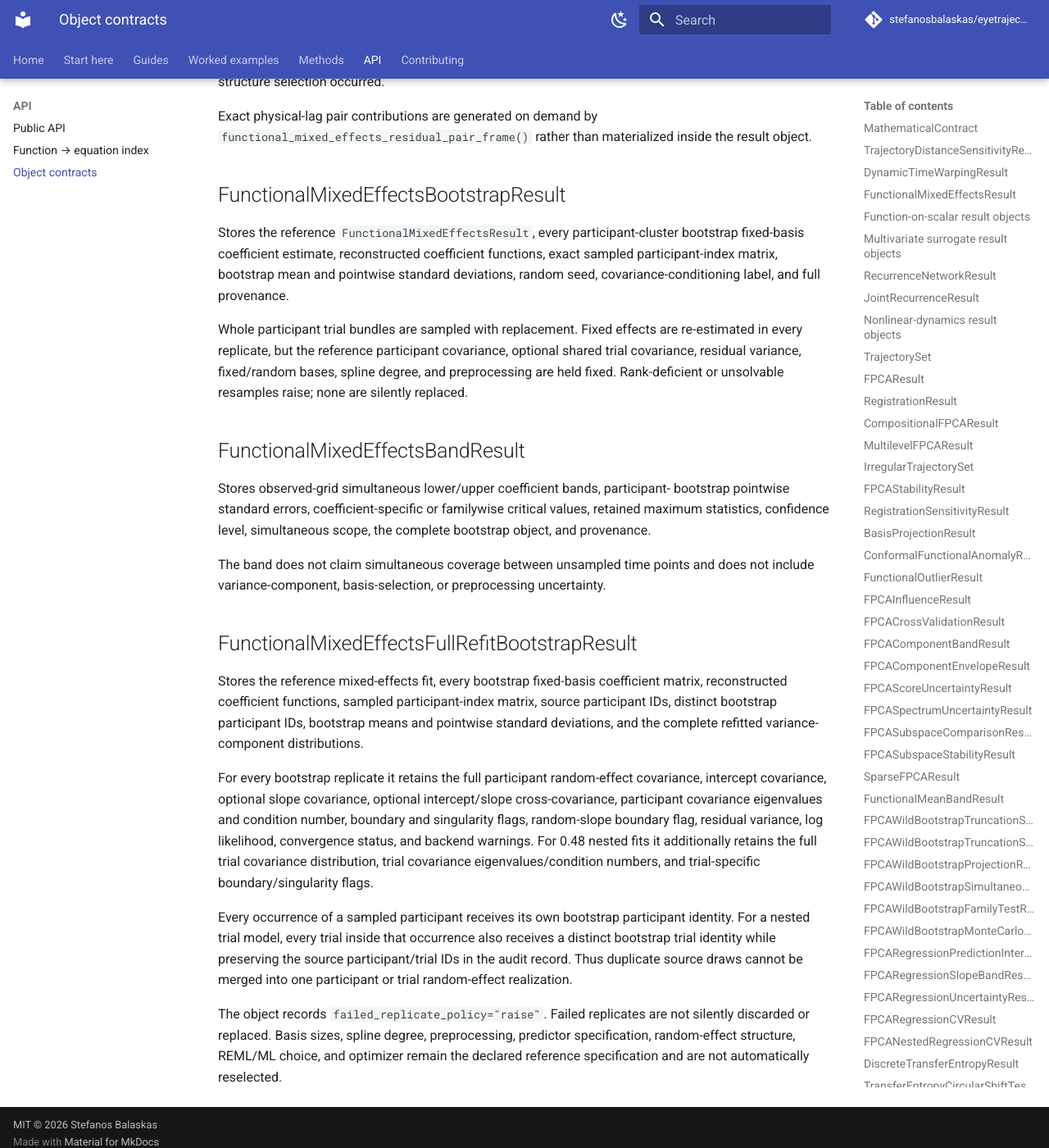
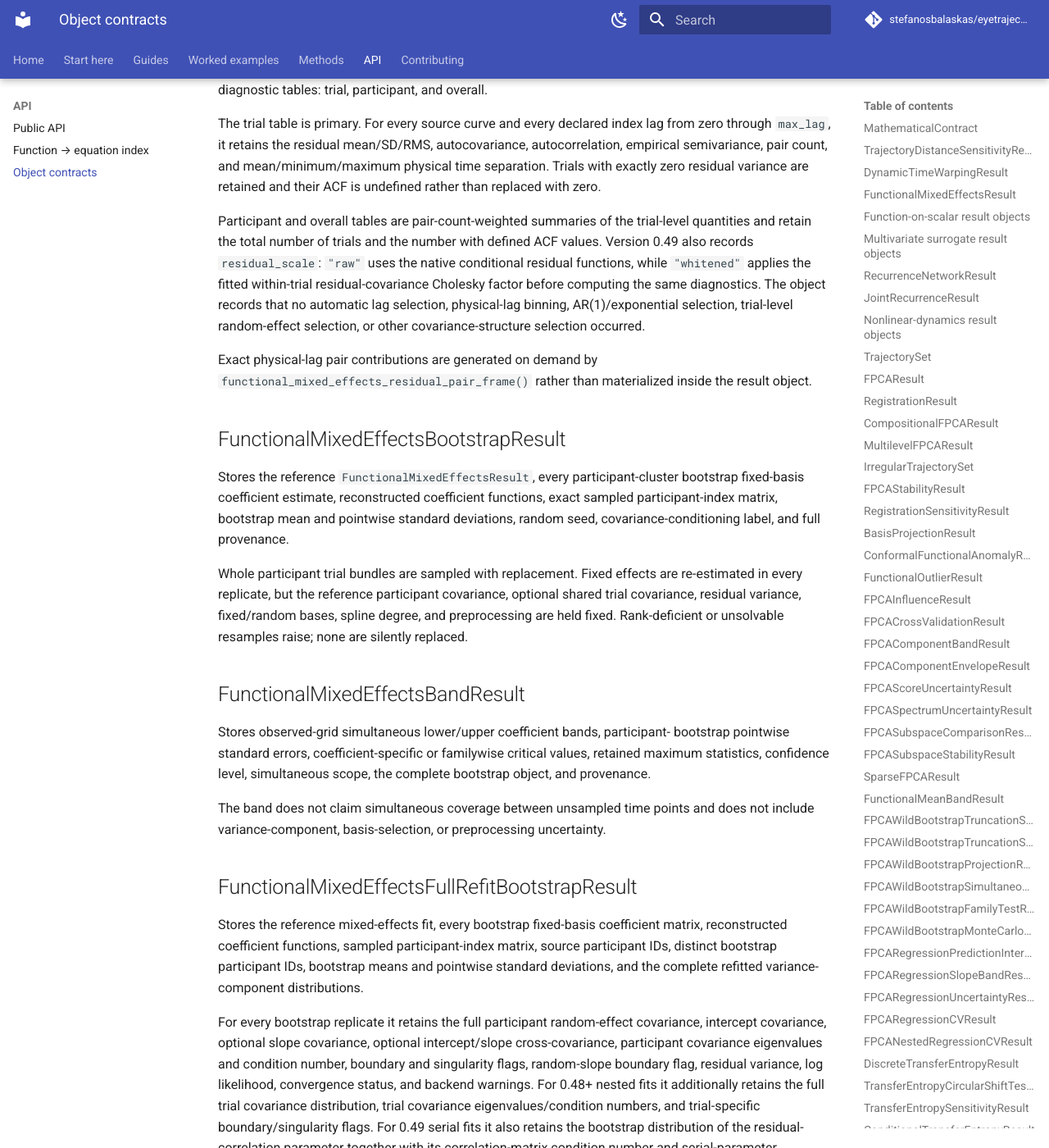
Before and after one commit to stefanosbalaskas/eyetrajectoriespy, an MkDocs documentation site: the page built from docs/reference/objects.md, in a window 1280 px wide and 1400 px high, scrolled down 13961 px. Shown: the whole window at 82% size. Built offline with MkDocs 1.6.1 and Material for MkDocs 9.7.7, drawn with Linux system fonts in a browser that asks for light colours; comment, search, counter and statistics services are not loaded; some of the changed text lies outside the part shown.

Commit message:
Document 0.49 mixed-effects result contracts

```diff
--- a/docs/reference/objects.md
+++ b/docs/reference/objects.md
@@ -70,9 +70,22 @@
 nested model requires unique participant/trial pairs and at least two trials
 per participant. Participant and trial covariance matrices remain distinct.
 
-The object does not imply serially correlated residuals, multiple trial random
-effects, multiple participant random slopes, multivariate response covariance,
-or variance-component-refit bootstrap uncertainty.
+Version 0.49 additionally retains the declared residual-correlation family,
+jointly estimated `phi` or `rho` when applicable, parameter name/unit and
+numerical bounds, within-trial residual correlation matrix, eigenvalues and
+condition number, regular-grid diagnostics, explicit serial-parameter boundary
+flag, and both raw and whitened conditional residual functions. Exponential
+correlation uses physical time; AR(1) uses index steps and is accepted only on
+an equally spaced common grid. Residual covariance is block diagonal by source
+curve/trial.
+
+The object does not imply that a serial covariance family was selected
+automatically, that raw residual ACF should be flat under a correlated-error
+model, that whitening removes fitted-parameter uncertainty, or that covariance
+components are uniquely identifiable when a smooth trial effect and a
+long-range residual process compete. It also does not represent multiple trial
+random effects, multiple participant random slopes, or multivariate response
+covariance.
 
 
 ## Function-on-scalar result objects
@@ -458,9 +471,12 @@
 
 Participant and overall tables are pair-count-weighted summaries of the
 trial-level quantities and retain the total number of trials and the number
-with defined ACF values. The object records that no automatic lag selection,
-physical-lag binning, AR(1) selection, trial-level random-effect selection, or
-other covariance-structure selection occurred.
+with defined ACF values. Version 0.49 also records `residual_scale`: `"raw"`
+uses the native conditional residual functions, while `"whitened"` applies
+the fitted within-trial residual-covariance Cholesky factor before computing
+the same diagnostics. The object records that no automatic lag selection,
+physical-lag binning, AR(1)/exponential selection, trial-level random-effect
+selection, or other covariance-structure selection occurred.
 
 Exact physical-lag pair contributions are generated on demand by
 `functional_mixed_effects_residual_pair_frame()` rather than materialized
@@ -504,9 +520,12 @@
 intercept/slope cross-covariance, participant covariance eigenvalues and
 condition number, boundary and singularity flags, random-slope boundary flag,
 residual variance, log likelihood, convergence status, and backend warnings.
-For 0.48 nested fits it additionally retains the full trial covariance
+For 0.48+ nested fits it additionally retains the full trial covariance
 distribution, trial covariance eigenvalues/condition numbers, and
-trial-specific boundary/singularity flags.
+trial-specific boundary/singularity flags. For 0.49 serial fits it also retains
+the bootstrap distribution of the residual-correlation parameter together with
+its correlation-matrix condition number and serial-parameter boundary flag in
+every replicate.
 
 Every occurrence of a sampled participant receives its own bootstrap
 participant identity. For a nested trial model, every trial inside that
```
